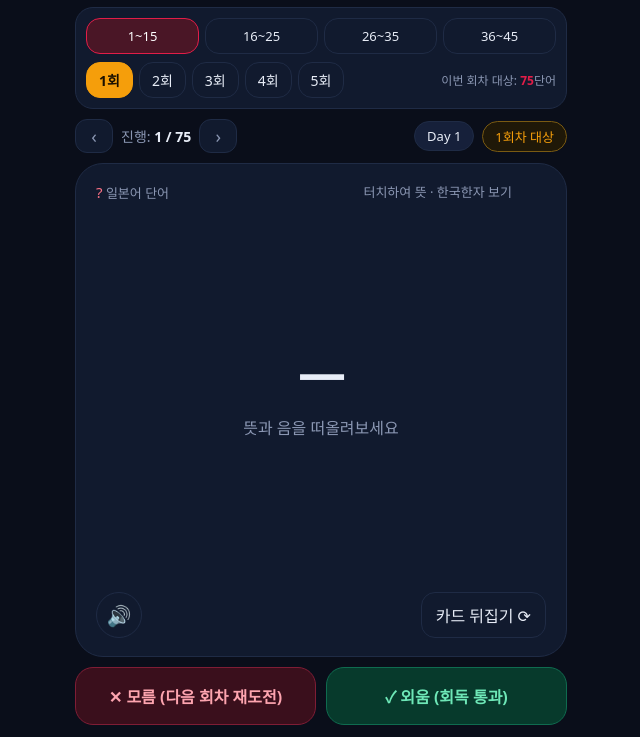
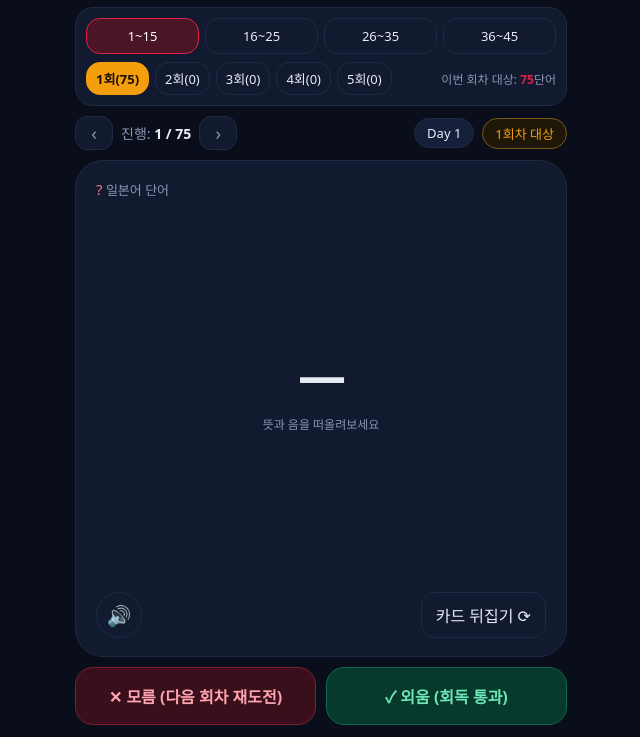
Before and after one commit to adq2000-oss/Cloude-N3, a plain HTML site: page index.html in a window 1280 px wide. Shown: the part 63-800 px from the top of the page, without its empty margins (319-959 px from the left). Drawn offline with Linux system fonts and the light colour scheme.

Commit message:
Add files via upload

```diff
--- a/index.html
+++ b/index.html
@@ -3,7 +3,7 @@
 <meta name="viewport" content="width=device-width,initial-scale=1,viewport-fit=cover">
 <title>KOTOBA 5회독</title>
 <style>
-:root{--bg:#0a0e1a;--card:#111a2e;--line:#1f2b45;--tx:#e8edf7;--mut:#8b97b3;--or:#f59e0b;--rd:#e11d48;--gr:#10b981;--W:46px;--S:30px}
+:root{--bg:#0a0e1a;--card:#111a2e;--line:#1f2b45;--tx:#e8edf7;--mut:#8b97b3;--or:#f59e0b;--rd:#e11d48;--gr:#10b981;--W:46px;--S:21px}
 *{box-sizing:border-box;-webkit-tap-highlight-color:transparent}
 body{margin:0;background:var(--bg);color:var(--tx);font-family:system-ui,"Noto Sans KR","Noto Sans JP",sans-serif;display:flex;justify-content:center}
 #app{width:100%;max-width:520px;height:100dvh;padding:12px 14px calc(12px + env(safe-area-inset-bottom));display:flex;flex-direction:column;gap:10px}
@@ -17,7 +17,7 @@ button{font:inherit;color:inherit;cursor:pointer}
 .ch{flex:1;min-width:64px;text-align:center;font-size:13px;padding:8px 4px}
 .ch.on{background:#4a1626;border-color:var(--rd);color:#fff}
 .tb.on{background:var(--or);border-color:var(--or);color:#1a1000;font-weight:800}
-.tb{padding:7px 12px;font-size:14px}
+.tb{padding:6px 9px;font-size:13px}
 .cnt{margin-left:auto;font-size:12px;color:var(--mut)}.cnt b{color:var(--rd)}
 .pr{display:flex;align-items:center;gap:8px;font-size:14px;color:var(--mut)}.pr b{color:var(--tx)}
 .pr .sp{flex:1}
@@ -27,14 +27,14 @@ button{font:inherit;color:inherit;cursor:pointer}
 .card{position:relative;flex:1;min-height:0;background:var(--card);border:1px solid var(--line);border-radius:28px;padding:18px 20px;display:flex;flex-direction:column;overflow:hidden}
 .top{display:flex;justify-content:space-between;font-size:13px;color:var(--mut);padding-right:34px}
 .top i{font-style:normal;color:#fb7185;font-size:15px}
-.x{position:absolute;right:12px;top:10px;width:28px;height:28px;border-radius:50%;padding:0;font-size:13px;line-height:1}
-.mid{flex:1;overflow:auto;display:flex;flex-direction:column;justify-content:center;align-items:center;text-align:center;gap:10px;padding:8px 0}
+.x{position:absolute;right:12px;top:10px;border-radius:999px;padding:5px 11px;font-size:12px;line-height:1.2;color:#fda4af;border-color:#7f1d35}.top span+span{display:none}
+.mid{flex:1;overflow:hidden;min-height:0;display:flex;flex-direction:column;justify-content:center;align-items:center;text-align:center;gap:6px;padding:4px 0}
 .w{font-size:var(--W);font-weight:800;line-height:1.15}
-.s{font-size:var(--S);line-height:1.7}
-.s.h{color:var(--mut);font-size:16px}
+.s{font-size:var(--S);line-height:1.9}
+.s.h{color:var(--mut);font-size:12px}
 .k{color:var(--or)}.m{font-weight:700}.t{font-size:calc(var(--S)*.55);color:var(--mut);line-height:1.4}
-ruby rt{visibility:hidden;font-size:.45em;color:var(--or)}ruby.on rt{visibility:visible}
-ruby{cursor:pointer;border-bottom:1px dotted #55627f}
+ruby{display:inline-block;position:relative;cursor:pointer;border-bottom:1px dotted #55627f}ruby rt{display:block;position:absolute;left:50%;top:-1.05em;transform:translateX(-50%);white-space:nowrap;font-size:.55em;line-height:1;color:var(--or);visibility:hidden;pointer-events:none}ruby.on rt{visibility:visible}
+.kj{display:flex;flex-wrap:wrap;justify-content:center;gap:4px 10px;font-family:'Noto Serif KR','Nanum Myeongjo','Noto Serif JP',serif}.kj div{display:flex;align-items:baseline;gap:6px;padding:2px 10px;border-top:1px solid var(--line)}.kj b{font-size:calc(var(--S)*1.25);color:var(--or)}.kj span{font-size:calc(var(--S)*.7);color:#d9c9a3}
 .bt{display:flex;justify-content:space-between;align-items:center}
 .sk{width:46px;height:46px;border-radius:50%;padding:0;font-size:20px}
 .sk.sm{width:38px;height:38px;font-size:16px;vertical-align:middle;margin-left:6px}
@@ -59,9 +59,12 @@ const ruby=s=>s.replace(/([\u4e00-\u9fff々]+)\[([^\]]+)\]/g,'<ruby data-a="ru">
 const plain=s=>s.replace(/\[[^\]]+\]/g,'');
 function speak(t){if(!t)return;speechSynthesis.cancel();const u=new SpeechSynthesisUtterance(t);u.lang='ja-JP';u.rate=.9;
  const v=speechSynthesis.getVoices().find(v=>v.lang.replace('_','-').startsWith('ja'));if(v)u.voice=v;speechSynthesis.speak(u)}
+const kj=x=>{if(!x.k)return'';const ks=[...x.w].filter(c=>/[\u4e00-\u9fff々]/.test(c)),p=x.k.split(' · ');return ks.length==p.length?`<div class="kj">${ks.map((c,i)=>`<div><b>${c}</b><span>${p[i]}</span></div>`).join('')}</div>`:`<div class="s k">${x.k}</div>`};
+const cxb=x=>{const o=(S.out[x.id]||'')[S.round-1];return o=='x'?'<button class="b x" data-a="cx">↩ 다음 회차 취소</button>':S.round>1?'<button class="b x" data-a="cx">↩ 이전 모름 취소</button>':''};
+function fit(){const m=document.querySelector('.mid');if(!m)return;const st=document.documentElement.style,ov=()=>[...m.children].reduce((a,c)=>a+c.offsetHeight+6,0)>m.clientHeight;let a=21,w=46;st.setProperty('--S',a+'px');st.setProperty('--W',w+'px');while(ov()&&a>11){a--;st.setProperty('--S',a+'px')}while(ov()&&w>30){w-=2;st.setProperty('--W',w+'px')}}
 function render(){
  const L=lst(),p=P(),x=L[p],all=sel();
- const tabs=[1,2,3,4,5].map(r=>`<button class="b tb ${r==S.round?'on':''}" data-a="rd" data-v="${r}">${r}회</button>`).join('');
+ const tabs=[1,2,3,4,5].map(r=>`<button class="b tb ${r==S.round?'on':''}" data-a="rd" data-v="${r}">${r}회(${sel().filter(y=>inR(y,r)).length})</button>`).join('');
  const chips=RL.map((l,i)=>`<button class="b ch ${S.sel.includes(i)?'on':''}" data-a="sl" data-v="${i}">${l}</button>`).join('');
  let card;
  if(!x){const n=L.filter(y=>(S.out[y.id]||'')[S.round-1]=='x').length;
@@ -70,9 +73,9 @@ function render(){
   const front=`<div class="top"><span><i>?</i> 일본어 단어</span><span>터치하여 뜻 · 한국한자 보기</span></div>
    <div class="mid"><div class="w">${x.w}</div><div class="s h">뜻과 음을 떠올려보세요</div></div>`;
   const back=`<div class="top"><span><i>✓</i> 뜻 · 한자</span><span>한자를 터치하면 읽기</span></div>
-   <div class="mid"><div class="w">${x.w}</div>${x.r?`<div class="s">${x.r}</div>`:''}<div class="s m">${x.m}</div>${x.k?`<div class="s k">${x.k}</div>`:''}
+   <div class="mid"><div class="w">${x.w}</div>${x.r?`<div class="s">${x.r}</div>`:''}<div class="s m">${x.m}</div>${kj(x)}
    <div class="s">${ruby(x.s)}<button class="b sk sm" data-a="ss">🔊</button></div><div class="t">${x.t}</div></div>`;
-  card=`<div class="card" data-a="fl">${S.round>1?`<button class="b x" data-a="cx" title="이전 회차 모름 취소(외움 처리)">✕</button>`:''}${S.flip?back:front}
+  card=`<div class="card" data-a="fl">${cxb(x)}${S.flip?back:front}
    <div class="bt"><button class="b sk" data-a="sw">🔊</button><button class="b" data-a="fl">카드 뒤집기 ⟳</button></div></div>`}
  const first=x?x.d:'';
  document.getElementById('app').innerHTML=`
@@ -81,7 +84,7 @@ function render(){
  <div class="pr"><button class="b ar" data-a="pv">‹</button><span>진행: <b>${L.length?Math.min(p+1,L.length):0} / ${L.length}</b></span><button class="b ar" data-a="nx">›</button><span class="sp"></span>${x?`<span class="tag">Day ${first}</span>`:''}<span class="tag or">${S.round}회차 대상</span></div>
  ${card}
  <div class="ac"><button class="no" data-a="no" ${x?'':'disabled'}>✕ 모름 (다음 회차 재도전)</button><button class="ok" data-a="ok" ${x?'':'disabled'}>✓ 외움 (회독 통과)</button></div>`;
- save()}
+ fit();save()}
 function ans(c){const x=lst()[P()];if(!x)return;const o=S.out[x.id]||'';S.out[x.id]=o.slice(0,S.round-1)+c;S.pos[S.round]=P()+1;S.flip=false}
 document.addEventListener('click',e=>{
  const t=e.target.closest('[data-a]');if(!t)return;const a=t.dataset.a,v=+t.dataset.v,L=lst(),p=P(),x=L[p];
@@ -91,7 +94,7 @@ document.addEventListener('click',e=>{
  if(a=='fl')S.flip=!S.flip;
  else if(a=='ok')ans('o');
  else if(a=='no')ans('x');
- else if(a=='cx'&&x){S.out[x.id]=(S.out[x.id]||'').slice(0,S.round-2)+'o';S.flip=false}
+ else if(a=='cx'&&x){const o=S.out[x.id]||'';S.out[x.id]=o[S.round-1]=='x'?o.slice(0,S.round-1):o.slice(0,S.round-2)+'o';S.flip=false}
  else if(a=='pv'){S.pos[S.round]=Math.max(0,p-1);S.flip=false}
  else if(a=='nx'){S.pos[S.round]=Math.min(L.length,p+1);S.flip=false}
  else if(a=='rd'){S.round=v;S.flip=false}
```
